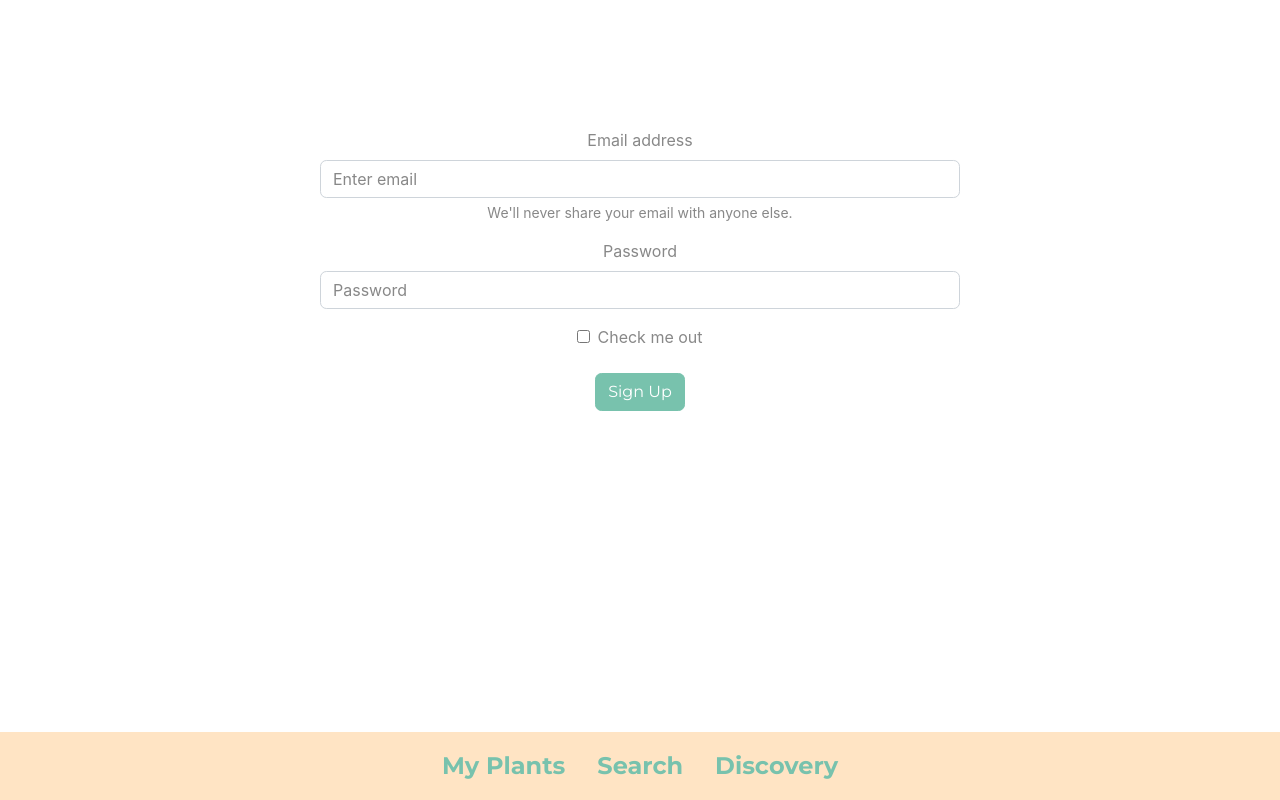
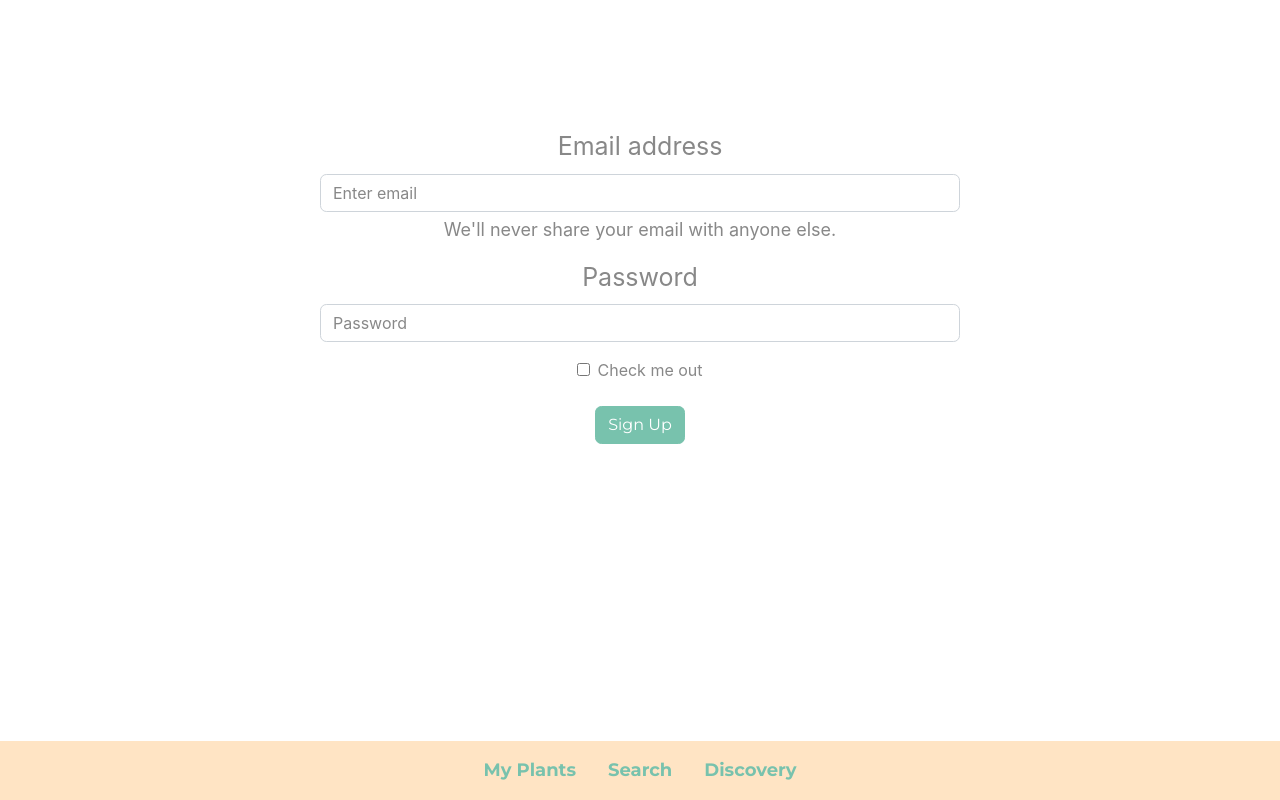
Before and after one commit to elvykiung/indoorplants, a React (Create React App) app in the folder client/: page /signup in a window 1280 px wide. Built offline with nearby package versions, Linux system fonts and the light colour scheme.

Commit message:
Added logout button to MyPlant

```diff
--- a/client/src/components/Nav/style.css
+++ b/client/src/components/Nav/style.css
@@ -3,5 +3,5 @@
 }
 
 .nav {
-  font-size: 24px;
+  font-size: 18px;
 }
--- a/client/src/pages/DiscoveryMain.js
+++ b/client/src/pages/DiscoveryMain.js
@@ -18,7 +18,7 @@ class DiscoveryMain extends Component {
         <Jumbotron fluid className="text-center">
           <h1 className="text-primary">Discover Your Plants</h1>
         </Jumbotron>
-        <Card as={Link} to="/easy-to-grow" style={{ margin: 'auto', maxWidth:"80%" }}>
+        <Card as={Link} to="/easy-to-grow" style={{ margin: 'auto', maxWidth:"90%" }}>
           <Card.Img
             src="https://3c9sm1yzqy518hwx3f6o4c64-wpengine.netdna-ssl.com/wp-content/uploads/2017/02/Succulent-1--1030x381.jpg"
             alt="Easy to growth Plants"
--- a/client/src/pages/LogIn.js
+++ b/client/src/pages/LogIn.js
@@ -25,13 +25,13 @@ class Login extends Component {
         {/* <button onClick={this.login}>Log in</button> */}
         <Form style={{textAlign:"center", paddingTop:"10%"}}>
           <Form.Group controlId="formBasicEmail">
-            <Form.Label >Email address</Form.Label>
+            <Form.Label style={{fontSize:"25px"}}>Email address</Form.Label>
             <Form.Control style={{width:"50%", marginLeft:"25%"}} type="email" placeholder="Enter email" />
-            <Form.Text className="text-muted">We'll never share your email with anyone else.</Form.Text>
+            <Form.Text style={{fontSize:"18px"}} className="text-muted">We'll never share your email with anyone else.</Form.Text>
           </Form.Group>
 
           <Form.Group controlId="formBasicPassword">
-            <Form.Label>Password</Form.Label>
+            <Form.Label style={{fontSize:"25px"}}>Password</Form.Label>
             <Form.Control style={{width:"50%", marginLeft:"25%"}} type="password" placeholder="Password" />
           </Form.Group>
           <Form.Group controlId="formBasicChecbox">
--- a/client/src/pages/LoginHome.js
+++ b/client/src/pages/LoginHome.js
@@ -27,7 +27,7 @@ render() {
   <Row>
     <Col xs={6} md={4}>
     <Col xs={6} md={4} style={{marginBottom:"5%", marginTop:"10%"}}>
-      <Image src="https://3c9sm1yzqy518hwx3f6o4c64-wpengine.netdna-ssl.com/wp-content/uploads/2017/02/Succulent-1--1030x381.jpg" style={{borderRadius:"20%"}} roundedCircle />
+      <Image src="https://3c9sm1yzqy518hwx3f6o4c64-wpengine.netdna-ssl.com/wp-content/uploads/2017/02/Succulent-1--1030x381.jpg" style={{borderRadius:"10%", }} roundedCircle />
     </Col>
     </Col>
   </Row>
--- a/client/src/pages/MyPlantsMain.js
+++ b/client/src/pages/MyPlantsMain.js
@@ -4,6 +4,7 @@ import Container from 'react-bootstrap/Container';
 import Image from 'react-bootstrap/Image';
 import { Link } from 'react-router-dom';
 import auth from '../auth';
+import Button from "react-bootstrap/Button";
 // import API from "../utils/API";
 // import ListItems from "../components/ListItems";
 
@@ -47,15 +48,14 @@ class MyPlantsMain extends Component {
                   style={{ height: '450px' }}
                 />
               </Link>
-              <button
-                onClick={() => {
-                  auth.logout(() => {
-                    this.props.history.push('/');
-                  });
-                }}
-              >
-                Logout
-              </button>
+              <Button  onClick={() => {
+            auth.login(() => {
+              this.props.history.push('/');
+            });
+          }}
+          variant="primary" type="submit">
+            Log out
+          </Button>
             </div>
           </div>
         </div>
--- a/client/src/pages/SignUp.js
+++ b/client/src/pages/SignUp.js
@@ -18,15 +18,15 @@ render() {
       <div>
        <Form style={{textAlign:"center", paddingTop:"10%"}}>
   <Form.Group controlId="formBasicEmail">
-    <Form.Label>Email address</Form.Label>
+    <Form.Label style={{fontSize:"25px"}}>Email address</Form.Label>
     <Form.Control style={{width:"50%", marginLeft:"25%"}} type="email" placeholder="Enter email" />
-    <Form.Text className="text-muted">
+    <Form.Text style={{fontSize:"18px"}} className="text-muted">
       We'll never share your email with anyone else.
     </Form.Text>
   </Form.Group>
 
   <Form.Group controlId="formBasicPassword">
-    <Form.Label>Password</Form.Label>
+    <Form.Label style={{fontSize:"25px"}}>Password</Form.Label>
     <Form.Control style={{width:"50%", marginLeft:"25%"}} type="password" placeholder="Password" />
   </Form.Group>
   <Form.Group controlId="formBasicChecbox">
```
